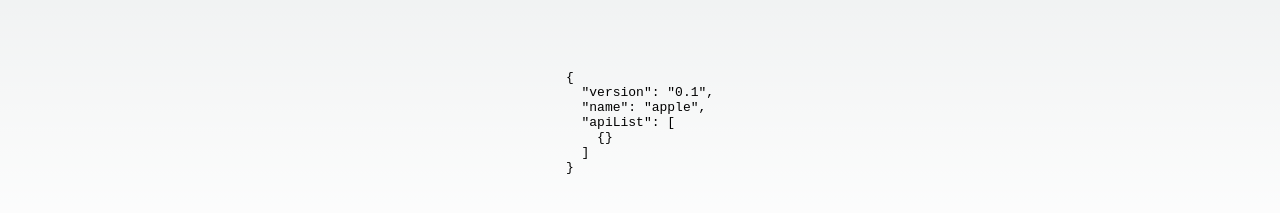
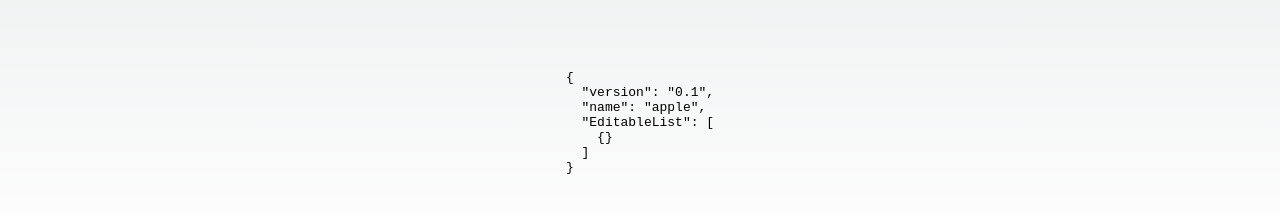
Before and after one commit to afrontend/onepage, a Next.js app: page / in a window 1280 px wide. Shown: the part 529-742 px from the top of the page. Built offline with nearby package versions, Linux system fonts and the light colour scheme.

Commit message:
Rename APIList to EditableList

```diff
--- a/public/some.json
+++ b/public/editableList.json
@@ -1,10 +1,8 @@
 {
   "version": "0.1",
   "name": "apple",
-  "apiList": [
+  "EditableList": [
     {
-
-
     }
   ]
 }
--- /dev/null
+++ b/src/components/EditableList.js
@@ -0,0 +1,25 @@
+import React, {useEffect, useState} from "react";
+
+function EditableList({jsonFilename = 'editableList.json'}) {
+  const [editableList, setEditableList] = useState([])
+
+  useEffect(() => {
+    const fetchData = async () => {
+      const path = (`${jsonFilename}?` + (new Date()).valueOf())
+      const response = await fetch(path);
+      const el = await response.json();
+      setEditableList(el)
+    };
+    fetchData();
+  }, []);
+
+  if (!editableList) return <div>Loading...</div>
+
+  return (
+    <pre>
+      {JSON.stringify(editableList, null, 2)}
+    </pre>
+  )
+}
+
+export default EditableList
--- a/src/components/JsonData.js
+++ /dev/null
@@ -1,24 +0,0 @@
-import React, {useEffect, useState} from "react";
-
-export function JsonData({jsonFilename = 'some.json'}) {
-  const [APIList, setAPIList] = useState([])
-
-  useEffect(() => {
-    const fetchData = async () => {
-      const path = (`${jsonFilename}?` + (new Date()).valueOf())
-      const response = await fetch(path);
-      const apiList = await response.json();
-      console.log(apiList)
-      setAPIList(apiList)
-    };
-    fetchData();
-  }, []);
-
-  if (!APIList) return <div>Loading...</div>
-
-  return (
-    <pre>
-      {JSON.stringify(APIList, null, 2)}
-    </pre>
-  )
-}
--- a/src/pages/index.tsx
+++ b/src/pages/index.tsx
@@ -1,7 +1,7 @@
 import Head from 'next/head'
 import { Inter } from 'next/font/google'
 import styles from '@/styles/Home.module.css'
-import { JsonData } from '@/components/JsonData'
+import EditableList from '@/components/EditableList'
 
 const inter = Inter({ subsets: ['latin'] })
 
@@ -16,7 +16,7 @@ export default function Home() {
       </Head>
       <main className={styles.main}>
         <h2 className={inter.className}>One Page</h2>
-        <JsonData />
+        <EditableList />
       </main>
     </>
   )
```
